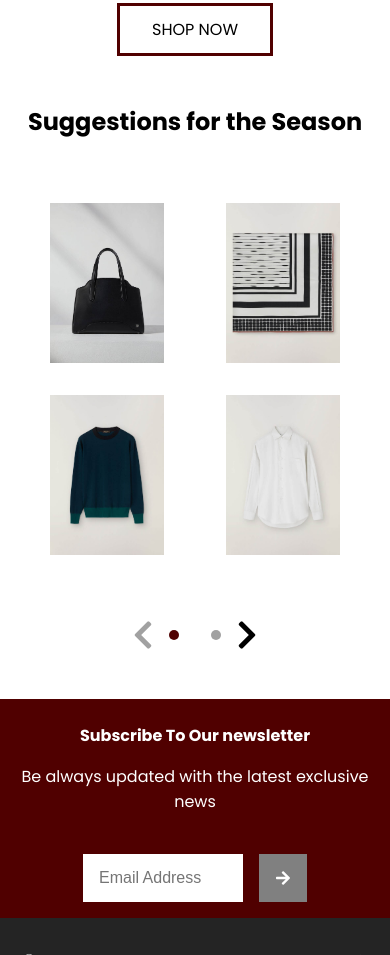
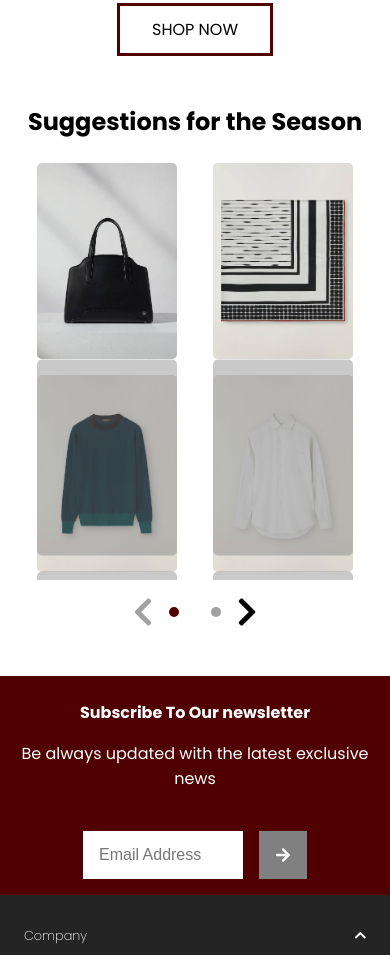
Before and after one commit to theahishka/Ecommerce, a plain HTML site: page index.html in a window 390 px wide. Shown: the part 4144-5099 px from the top of the page. Drawn offline with nearby package versions, Linux system fonts and the light colour scheme; some packages are replaced by stand-ins of ours; a script that the page names is missing.

Commit message:
doing the suggestions anime

```diff
--- a/HomePage/main.css
+++ b/HomePage/main.css
@@ -330,7 +330,9 @@ main {
 .suggestions {
     display: grid;
     grid-template: 1fr / 5% 1fr 5%;
-    margin: 3rem 0;
+    margin: 1rem 0;
+
+    background-color: white;
 }
 
 .invisible1 {
@@ -346,6 +348,8 @@ main {
     justify-self: left;
     align-self: center;
     transition: transform 0.2s ease-in;
+    z-index: 2;
+    overflow: hidden;
 }
 
 .invisible2 {
@@ -354,17 +358,20 @@ main {
 }
 
 .sug {
-    width: 22%;
-    height: 50vh;
-    background-position: center;
-    background-size: contain;
-    background-repeat: no-repeat;
-    display: inline-flex;
+    width: 10%;
+    display: flex;
     flex-wrap: nowrap;
+    position: relative;
+    margin: 0 0.5rem;
+
+    border-radius: 5px;
 }
 
-.sug1 {
-    background-image: url("../pics/sug1.jpg");
+.sug img {
+    width: 100%;
+    height: auto;
+    cursor: pointer;
+    border-radius: 5px;
 }
 
 .sug2 {
@@ -436,22 +443,20 @@ main {
     }
 
     .sug {
-        width: 15%;
-        height: 15rem;
+        width: 10%;
     }
 }
 
 @media only screen and (max-width: 800px) {
     .visible1 {
         width: 200%;
+        justify-content: space-around;
         flex-wrap: wrap;
-
     }
 
     .sug {
-        height: 15rem;
-        width: 25%;
-        margin: 1rem 0;
+        width: 16%;
+        margin: 1rem 2rem;
     }
 
     .dot2 {
@@ -469,8 +474,9 @@ main {
 
 @media only screen and (max-width: 400px) {
     .sug {
-        height: 10rem;
-        width: 25%;
+
+        width: 20%;
+        margin: 0.5rem 0.5rem;
     }
 }
 
--- /dev/null
+++ b/HomePage/scroll-anime.css
@@ -0,0 +1,18 @@
+.popup {
+    background-color: rgb(121, 121, 121);
+    position: absolute;
+    top: 0;
+    bottom: 0;
+    left: 0;
+    right: 0;
+    opacity: 0.4;
+    transform: translateY(100%);
+    pointer-events: none;
+    transition: transform 0.2s ease-in;
+    z-index: 1;
+    border-radius: 5px;
+}
+
+.sug1:hover > .popup1 {
+    transform: translateY(0);
+}
--- a/HomePage/scroll-anime.js
+++ b/HomePage/scroll-anime.js
@@ -1,6 +1,5 @@
 const allDesigners = document.querySelectorAll(".designer");
 const designerOne = document.querySelector(".designer1");
-
 
 const options = {
     root: null,
--- a/index.html
+++ b/index.html
@@ -5,21 +5,9 @@
         <meta http-equiv="X-UA-Compatible" content="IE=edge" />
         <meta name="viewport" content="width=device-width, initial-scale=1.0" />
         <title>Softy</title>
-        <link
-            href="./HomePage/header.css"
-            rel="stylesheet"
-            type="text/css"
-        />
-        <link
-            href="./HomePage/hero.css"
-            rel="stylesheet"
-            type="text/css"
-        />
-        <link
-            href="./HomePage/main.css"
-            rel="stylesheet"
-            type="text/css"
-        />
+        <link href="./HomePage/header.css" rel="stylesheet" type="text/css" />
+        <link href="./HomePage/hero.css" rel="stylesheet" type="text/css" />
+        <link href="./HomePage/main.css" rel="stylesheet" type="text/css" />
         <link
             href="./HomePage/news-footer.css"
             rel="stylesheet"
@@ -32,6 +20,11 @@
         />
         <link
             href="./HomePage/menu-anime.css"
+            rel="stylesheet"
+            type="text/css"
+        />
+        <link
+            href="./HomePage/scroll-anime.css"
             rel="stylesheet"
             type="text/css"
         />
@@ -73,8 +66,10 @@
         <script src="./HomePage/news-footer.js" defer></script>
         <script src="./HomePage/nav-anime.js" defer></script>
 
-
-        <script src="https://cdnjs.cloudflare.com/ajax/libs/gsap/3.7.1/gsap.min.js" defer></script>
+        <script
+            src="https://cdnjs.cloudflare.com/ajax/libs/gsap/3.7.1/gsap.min.js"
+            defer
+        ></script>
 
         <script src="./HomePage/gsapFile.js" defer></script>
     </head>
@@ -328,8 +323,9 @@
                         <h3>Flexible Shoes</h3>
                         <p>
                             Sneakers made from wool and silk yarn. Featuring
-                            different color hues. Additionally, it is lightweight
-                            and flexible. Material feels just like an actual jumper.
+                            different color hues. Additionally, it is
+                            lightweight and flexible. Material feels just like
+                            an actual jumper.
                         </p>
                         <a>SHOP NOW</a>
                         <div class="shoes-imgs">
@@ -358,14 +354,38 @@
                 <div class="suggestions">
                     <div class="invisible1"></div>
                     <div class="visible1">
-                        <div class="sug1 sug"></div>
-                        <div class="sug2 sug"></div>
-                        <div class="sug3 sug"></div>
-                        <div class="sug4 sug"></div>
-                        <div class="sug5 sug"></div>
-                        <div class="sug6 sug"></div>
-                        <div class="sug7 sug"></div>
-                        <div class="sug8 sug"></div>
+                        <div class="sug1 sug">
+                            <img src="./pics/sug1.jpg">
+                            <div class="popup1 popup"></div>
+                        </div>
+                        <div class="sug2 sug">
+                            <img src="./pics/sug2.jpg">
+                            <div class="popup2 popup"></div>
+                        </div>
+                        <div class="sug3 sug">
+                            <img src="./pics/sug3.jpg">
+                            <div class="popup3 popup"></div>
+                        </div>
+                        <div class="sug4 sug">
+                            <img src="./pics/sug4.jpg">
+                            <div class="popup4 popup"></div>
+                        </div>
+                        <div class="sug5 sug">
+                            <img src="./pics/sug5.jpg">
+                            <div class="popup5 popup"></div>
+                        </div>
+                        <div class="sug6 sug">
+                            <img src="./pics/sug9.jpg">
+                            <div class="popup6 popup"></div>
+                        </div>
+                        <div class="sug7 sug">
+                            <img src="./pics/sug7.jpg">
+                            <div class="popup7 popup"></div>
+                        </div>
+                        <div class="sug8 sug">
+                            <img src="./pics/sug8.jpg">
+                            <div class="popup8 popup"></div>
+                        </div>
                     </div>
                     <div class="invisible2"></div>
                 </div>
```
